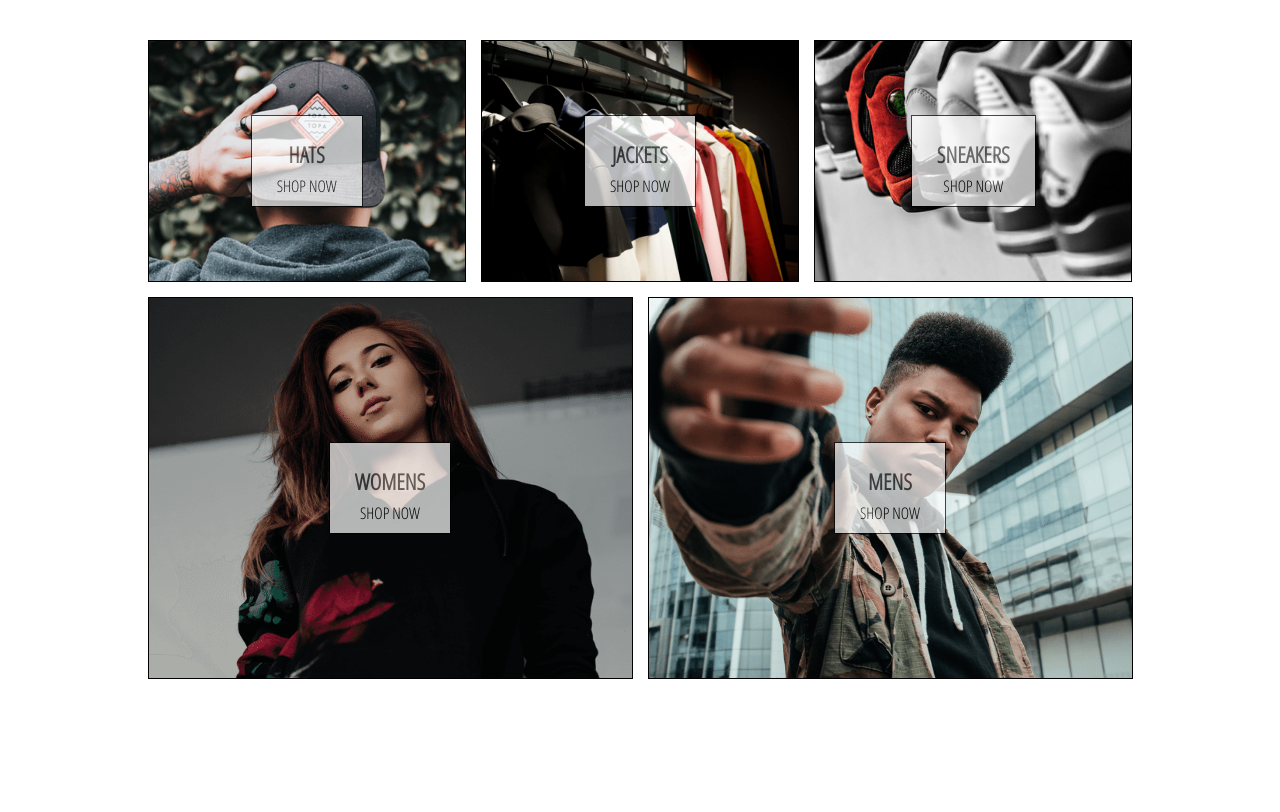
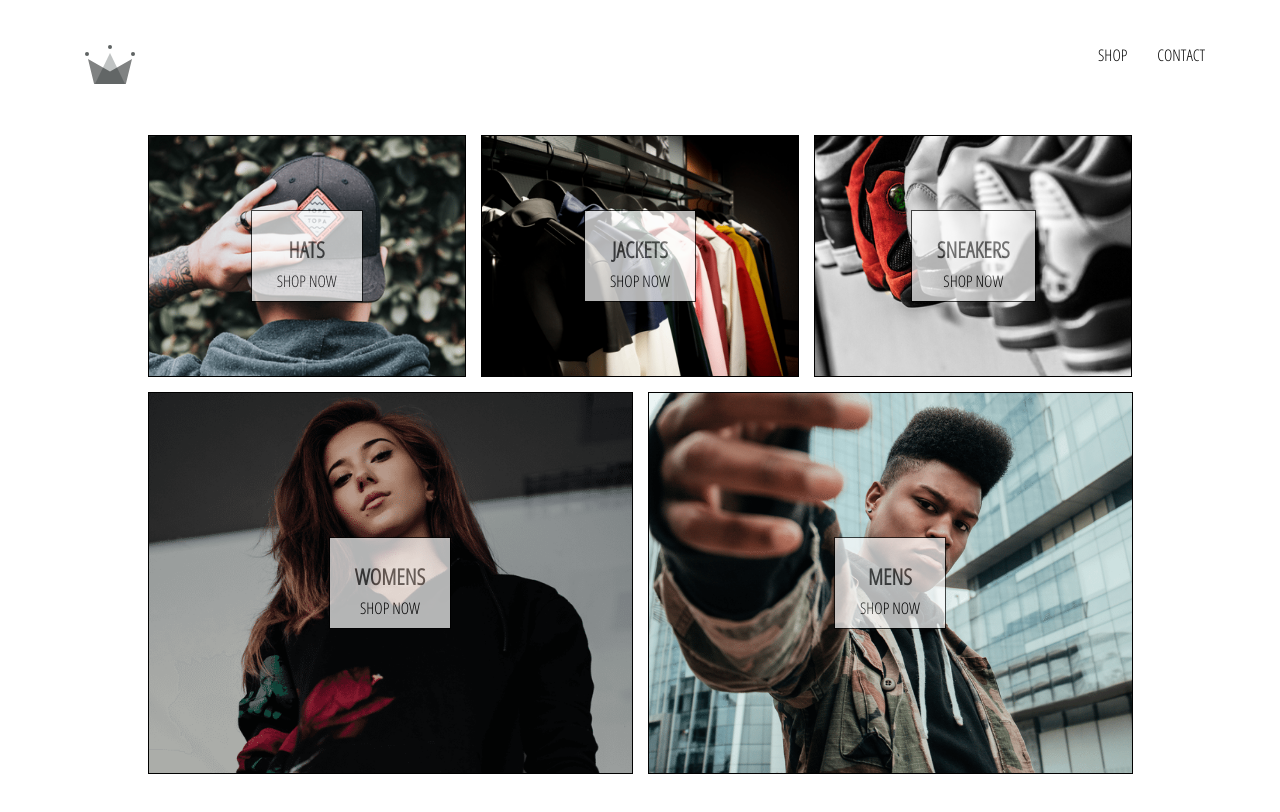
Before and after one commit to joe-mgl/retazo-clothing, a React (Create React App) app: page / in a window 1280 px wide. Shown: the top 812 px of the page. Built offline with nearby package versions, Linux system fonts and the light colour scheme.

Commit message:
added header component with links to shop and contact pages

```diff
--- a/src/App.css
+++ b/src/App.css
@@ -6,3 +6,8 @@
   font-family: 'Open Sans Condensed';
   padding: 20px 60px;
 }
+
+a {
+	text-decoration: none;
+	color: black;
+}
--- a/src/App.js
+++ b/src/App.js
@@ -1,16 +1,20 @@
 import React from 'react';
-import { Route } from 'react-router-dom';
+import { Route, Switch } from 'react-router-dom';
 import './App.css';
 
 import HomePage from './pages/homepage/Homepage';
 import ShopPage from './pages/shop/ShopPage';
+import Header from './components/header/Header';
 
 
 function App() {
   return (
     <div>
-      <Route exact path='/' component={HomePage} />
-      <Route exact path='/shop' component={ShopPage} />
+    	<Header />
+    	<Switch>
+		    <Route exact path='/' component={HomePage} />
+		    <Route exact path='/shop' component={ShopPage} />
+      </Switch>
     </div>
   );
 }
--- /dev/null
+++ b/src/components/header/Header.js
@@ -0,0 +1,18 @@
+import React from 'react';
+import { Link } from 'react-router-dom';
+import {ReactComponent as Logo} from '../../assets/crown.svg';
+import './header.scss';
+
+const Header = () => (
+		<div className='header'>
+			<Link	className='logo-container' to='/'>
+				<Logo className='logo' />
+			</Link>
+			<div className='options'>
+				<Link className='option' to='/shop'> SHOP </Link>
+				<Link className='option' to='/shop'> CONTACT </Link>
+			</div>
+		</div>
+	)
+
+export default Header;
--- /dev/null
+++ b/src/components/header/header.scss
@@ -0,0 +1,25 @@
+.header {
+	height: 70px;
+	width: 100%;
+	display: flex;
+	justify-content: space-between;
+	margin-bottom: 25px;
+
+	.logo-container {
+		height: 100%;
+		width: 70px;
+		padding: 25px;
+	}
+
+	.options {
+		width: 50%;
+		height: 100%;
+		display: flex;
+		align-items: center;
+		justify-content: flex-end;
+
+		.option {
+			padding: 10px 15px;
+		}
+	}
+}
```
Also changed, not shown: src/assets/crown.svg (added).
